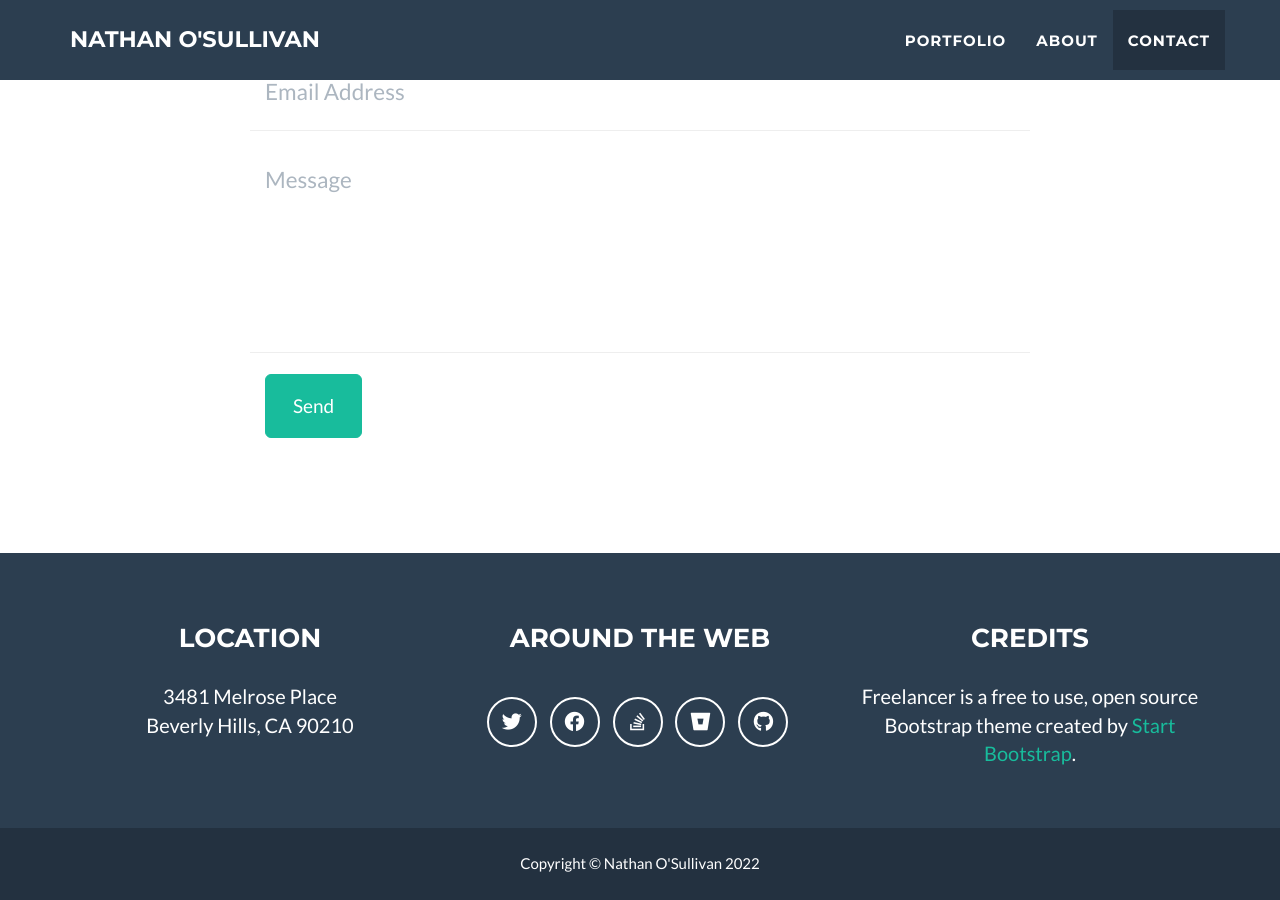
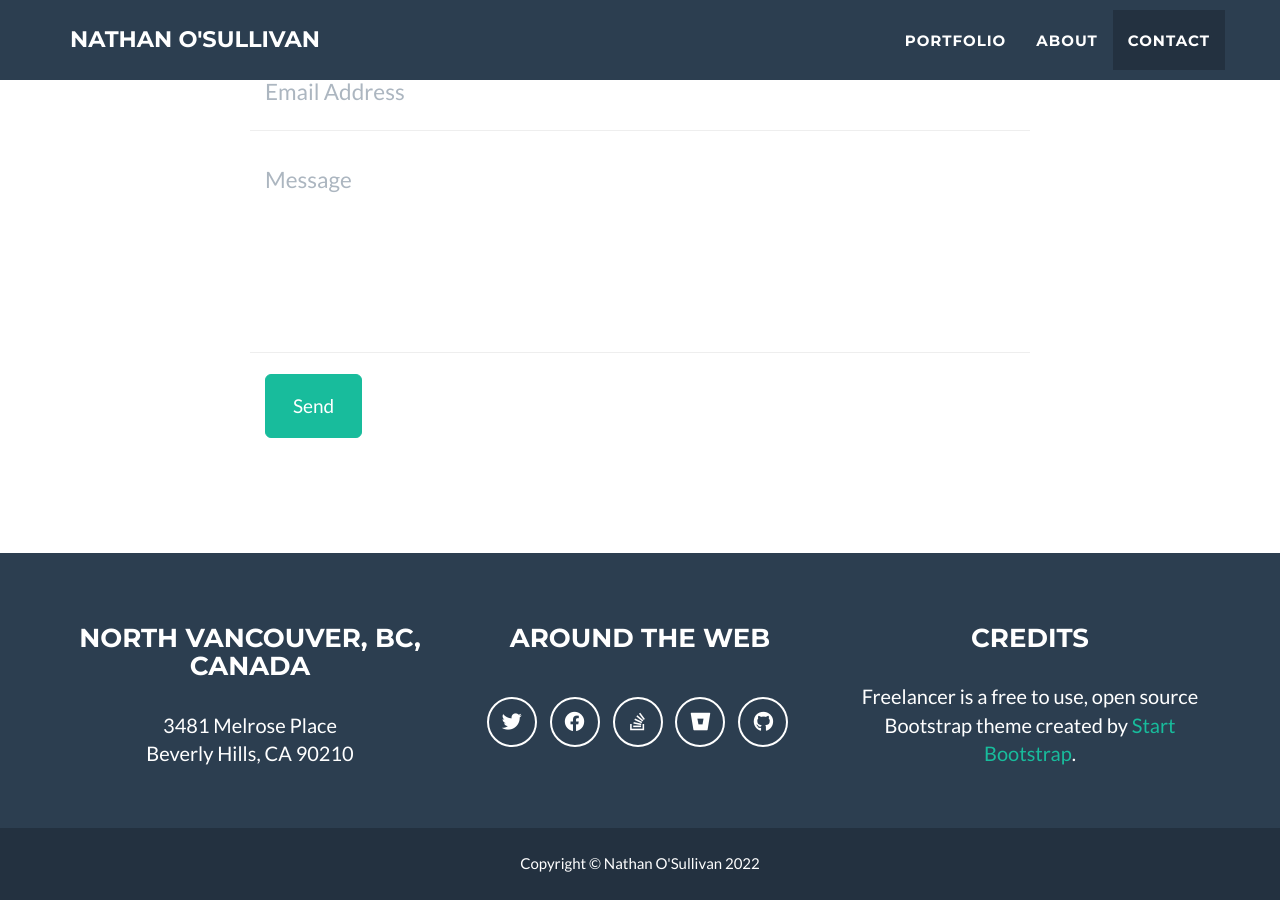
Before and after one commit to NathanOSullivan/nathanosullivan, a Jekyll site: the page built from _posts/2014-07-18-project-1.markdown, in a window 1280 px wide and 900 px high, scrolled down 2492 px. Built offline with Jekyll 4.4.1, drawn with Linux system fonts in a browser that asks for light colours.

Commit message:
Update _config.yml

```diff
--- a/_config.yml
+++ b/_config.yml
@@ -33,7 +33,7 @@ color:
 # Footer settings
 footer:
   copyright: Nathan O'Sullivan
-  location: Location
+  location: North Vancouver, BC, Canada
   social: Around the Web
   credits: Credits
 
```
